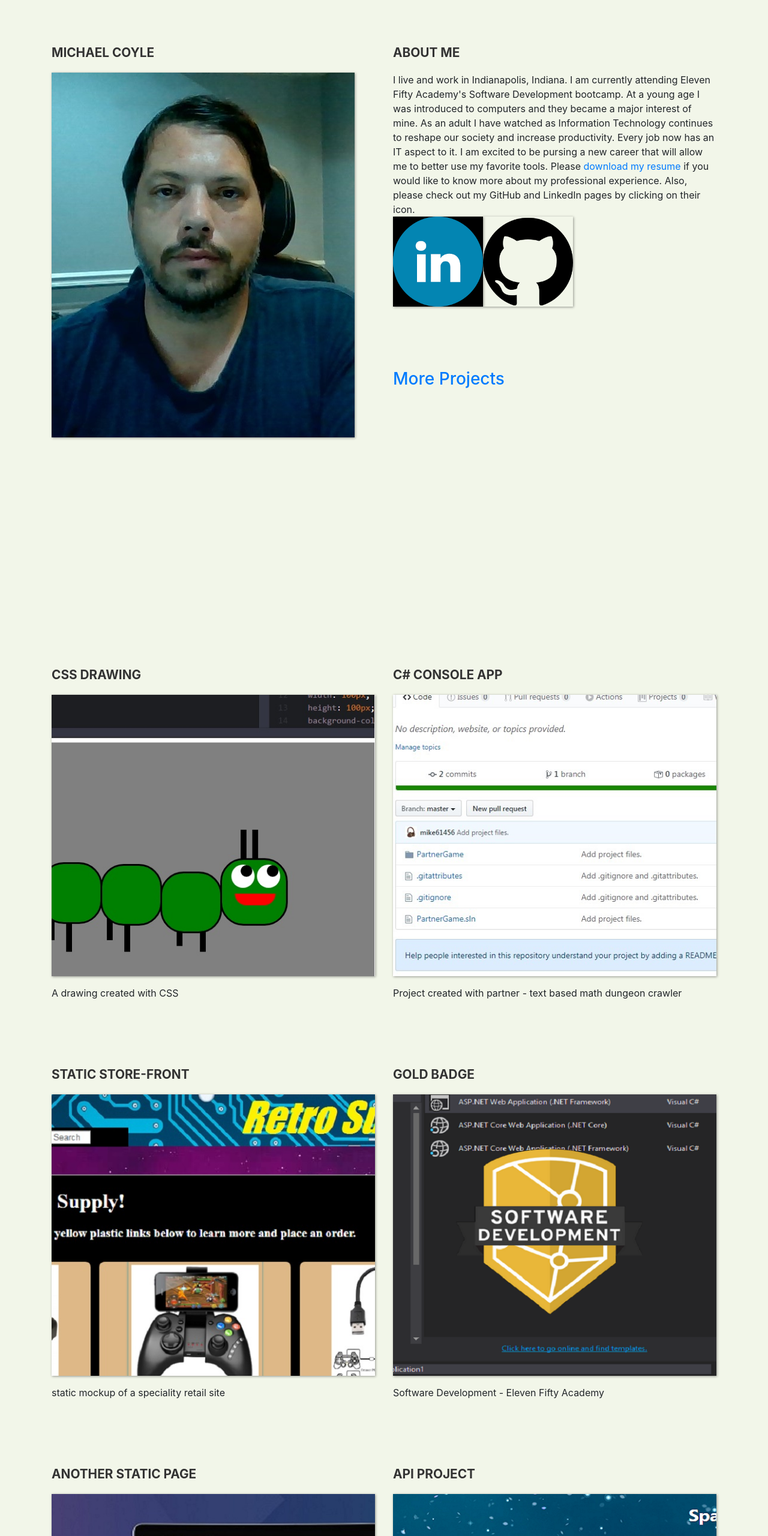
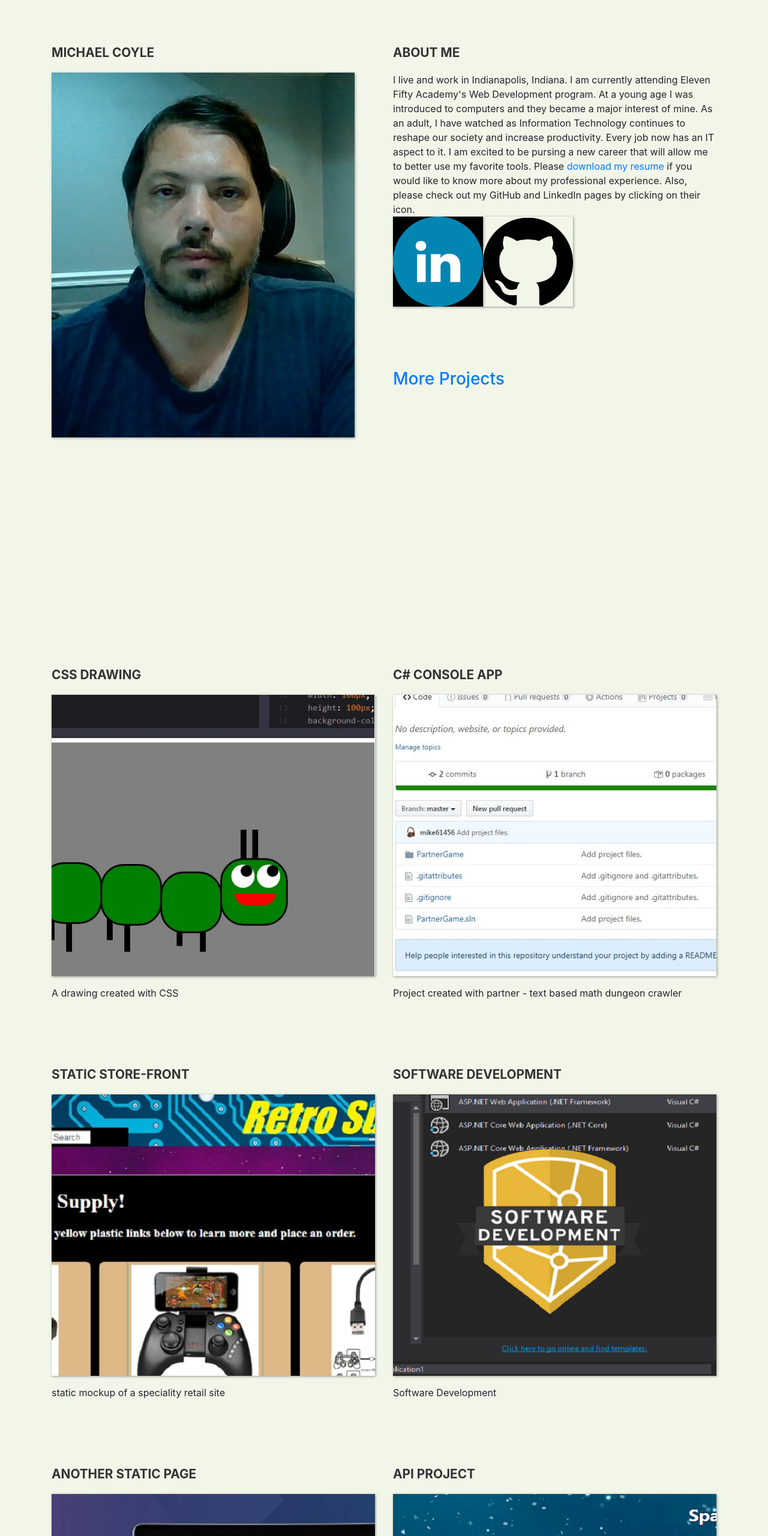
Before and after one commit to mike61456/Portfolio, a plain HTML site: page index.html in a window 1280 px wide. Shown: the part 860-3420 px from the top of the page at 60% size. Drawn offline with nearby package versions, Linux system fonts and the light colour scheme.

Commit message:
Update index.html

```diff
--- a/index.html
+++ b/index.html
@@ -53,7 +53,7 @@
     <div class="col-lg-6 col-md-6 col-sm-6">
       <h3 class="feature-title">About Me</h3>
 
-      <p>I live and work in Indianapolis, Indiana. I am currently attending Eleven Fifty Academy's Software Development bootcamp. At a young age I was introduced to computers and they became a major interest of mine. As an adult I have watched as Information Technology continues to reshape our society and increase productivity. Every job now has an IT aspect to it. I am excited to be pursing a new career that will allow me to better use my favorite tools. Please <a href="assets/Resume.pdf"> download my resume</a> if you would like to know more about my professional experience. Also, please check out my GitHub and LinkedIn pages by clicking on their icon.<br>  <a href="https://www.linkedin.com/in/michael-coyle-2b11161a9"><img src="assets/linkedin.png" alt="github" width="150" height="150"></a><a href="https://github.com/mike61456"><img src="assets/github.png" alt="github" width="150" height="150"></a></p>
+      <p>I live and work in Indianapolis, Indiana. I am currently attending Eleven Fifty Academy's Web Development program. At a young age I was introduced to computers and they became a major interest of mine. As an adult, I have watched as Information Technology continues to reshape our society and increase productivity. Every job now has an IT aspect to it. I am excited to be pursing a new career that will allow me to better use my favorite tools. Please <a href="assets/Resume.pdf"> download my resume</a> if you would like to know more about my professional experience. Also, please check out my GitHub and LinkedIn pages by clicking on their icon.<br>  <a href="https://www.linkedin.com/in/michael-coyle-2b11161a9"><img src="assets/linkedin.png" alt="github" width="150" height="150"></a><a href="https://github.com/mike61456"><img src="assets/github.png" alt="github" width="150" height="150"></a></p>
       <br><br><br><h3><a href="#Project">More Projects</h3></a>
     </div>
 </div></div>
@@ -82,9 +82,9 @@
       <p>static mockup of a speciality retail site</p>
     </div>
     <div class="col-lg-6 col-md-6 col-sm-12">
-      <h3 class="feature-title">Gold Badge</h3>
+      <h3 class="feature-title">Software Development </h3>
       <img src="assets/SD_Gold_Badge.png" class="img-fluid">
-      <p> Software Development - Eleven Fifty Academy</p>
+      <p> Software Development</p>
     </div>
 </div></div>
 
@@ -98,7 +98,7 @@
     <div class="col-lg-6 col-md-6 col-sm-12">
       <h3 class="feature-title">API Project</h3>
       <a href="https://wd70goldenapi.web.app/"><img src="assets/api.png" class="img-fluid"></a>
-      <p> Website that generates content through an API Fetch</p>
+      <p> Website that generates content through an API</p>
     </div>
 </div></div>
 
```
